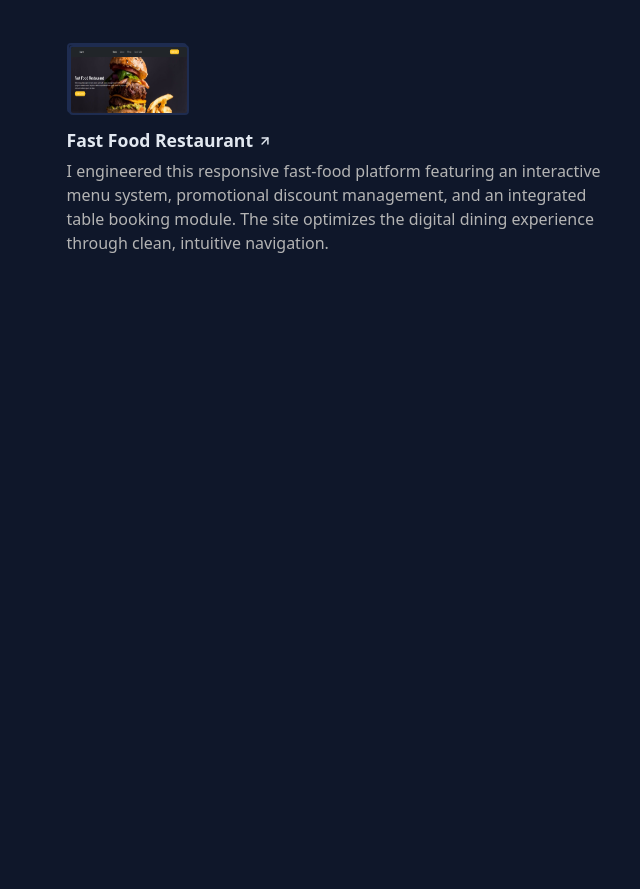
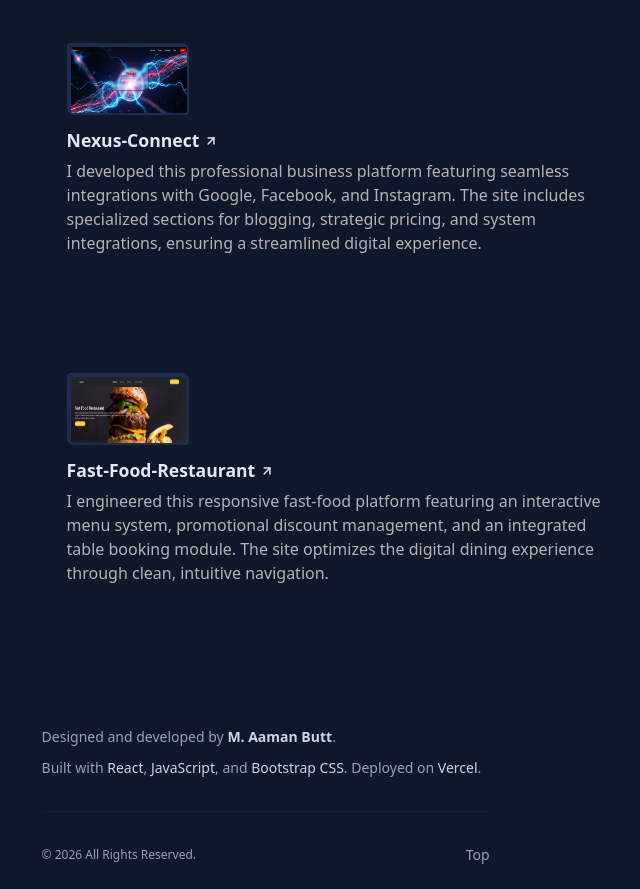
Before and after one commit to muhammadaamanbutt-commits/Portfolio, a React (Vite) app: page / in a window 1280 px wide. Shown: the part 2260-3149 px from the top of the page, without its empty margins (474-1114 px from the left). Before the commit the page ends 2584 px from the top, so only its background shows below. Built offline with nearby package versions, Linux system fonts and the light colour scheme.

Commit message:
Add Footer component with design credits and deployment info

```diff
--- /dev/null
+++ b/src/components/Footer.jsx
@@ -0,0 +1,32 @@
+import React from 'react'
+
+function Footer() {
+    return (
+        <footer className="site-footer">
+            <p className="footer-text footer-text-spacing">
+                Designed and developed by{" "}
+                <span className="footer-highlight"><strong>M. Aaman Butt</strong></span>.
+            </p>
+
+            <p className="footer-text">
+                Built with <span className="footer-highlight">React</span>,{" "}
+                <span className="footer-highlight">JavaScript</span>, and{" "}
+                <span className="footer-highlight">Bootstrap CSS</span>. Deployed on{" "}
+                <span className="footer-highlight">Vercel</span>.
+            </p>
+
+            <div className="footer-bottom">
+                <span className="footer-copy">
+                    © {new Date().getFullYear()} All Rights Reserved.
+                </span>
+
+                <div className="footer-links">
+                    <a href="#about" className="footer-link">Top</a>
+                </div>
+            </div>
+        </footer>
+
+    )
+}
+
+export default Footer
--- a/src/components/MainContent.jsx
+++ b/src/components/MainContent.jsx
@@ -6,30 +6,38 @@ import brarchitectsImage from '../assets/projects/br-architects.png';
 import creativeDigitalAgencyImage from '../assets/projects/creative-digital-agency.png';
 import myWebsiteImage from '../assets/projects/my-website.png';
 import fastFoodRestaurantImage from '../assets/projects/fast-food-restaurant.png';
+import mikonProjectImage from '../assets/projects/mikon-project.png';
 import '../css/style.css';
+import Footer from './Footer';
 
 const MainContent = () => {
     const myProjects = [
         {
-            title: "BR Architects",
+            title: "Mikon-Project",
+            description: "I built this professional business platform using React and Custom CSS without external libraries. It is fully responsive, helping brands launch, grow, and increase earnings through services like development, integration, and branding.",
+            projectimage: mikonProjectImage,
+            link: "https://mikon.vercel.app/"
+        },
+        {
+            title: "BR-Architects",
             description: "I developed this responsive architectural portfolio for BR Architects, integrating a curated project showcase, custom FAQ accordions, and leadership bios. The platform features a responsive contact system designed to streamline client communication.",
             projectimage: brarchitectsImage,
             link: "https://br-architects-kappa.vercel.app/"
         },
         {
-            title: "Creative Digital Agency",
+            title: "Creative-Digital-Agency",
             description: "I developed this comprehensive digital agency platform offering specialized web development, graphic design, and marketing services. It features structured pricing plans, client testimonials, and a blog to ensure professional brand building.",
             projectimage: creativeDigitalAgencyImage,
             link: "https://creative-digital-agency-jet.vercel.app/"
         },
         {
-            title: "Nexus Connect",
+            title: "Nexus-Connect",
             description: "I developed this professional business platform featuring seamless integrations with Google, Facebook, and Instagram. The site includes specialized sections for blogging, strategic pricing, and system integrations, ensuring a streamlined digital experience.",
             projectimage: myWebsiteImage,
             link: "https://my-website-two-vert.vercel.app/"
         },
         {
-            title: "Fast Food Restaurant",
+            title: "Fast-Food-Restaurant",
             description: "I engineered this responsive fast-food platform featuring an interactive menu system, promotional discount management, and an integrated table booking module. The site optimizes the digital dining experience through clean, intuitive navigation.",
             projectimage: fastFoodRestaurantImage,
             link: "https://fast-food-restaurant-red.vercel.app/"
@@ -41,6 +49,7 @@ const MainContent = () => {
             <AboutSection />
             <ResumeSection />
             <ProjectSection title="Projects" projectsData={myProjects} />
+            <Footer />
         </div>
     );
 };
--- a/src/css/style.css
+++ b/src/css/style.css
@@ -448,6 +448,55 @@ nav a.active::before {
 }
 
 
+/* FOOTER */
+.site-footer {
+    max-width: 28rem;
+    margin-top: 6rem;
+    padding-bottom: 4rem;
+    font-size: 0.875rem;
+    color: #94a3b8;
+}
+
+.footer-text {
+    line-height: 1.6;
+}
+
+.footer-text-spacing {
+    margin-bottom: 0.5rem;
+}
+
+.footer-highlight {
+    font-weight: 500;
+    color: #cbd5e1;
+}
+
+.footer-bottom {
+    margin-top: 2rem;
+    padding-top: 2rem;
+    border-top: 1px solid rgba(30, 41, 59, 0.5);
+    display: flex;
+    justify-content: space-between;
+    align-items: center;
+}
+
+.footer-copy {
+    font-size: 0.75rem;
+}
+
+.footer-links {
+    display: flex;
+    gap: 1rem;
+}
+
+.footer-link {
+    color: inherit;
+    text-decoration: none;
+    transition: color 0.2s ease;
+}
+
+.footer-link:hover {
+    color: #5eead4;
+}
 
 /*RESPONSIVE MEDIA QUERIES */
 
@@ -597,3 +646,9 @@ nav a.active::before {
         aspect-ratio: auto !important;
     }
 }
+
+@media (min-width: 640px) {
+    .site-footer {
+        padding-bottom: 0;
+    }
+}
```
Also changed, not shown: src/assets/projects/mikon-project.png (added).
